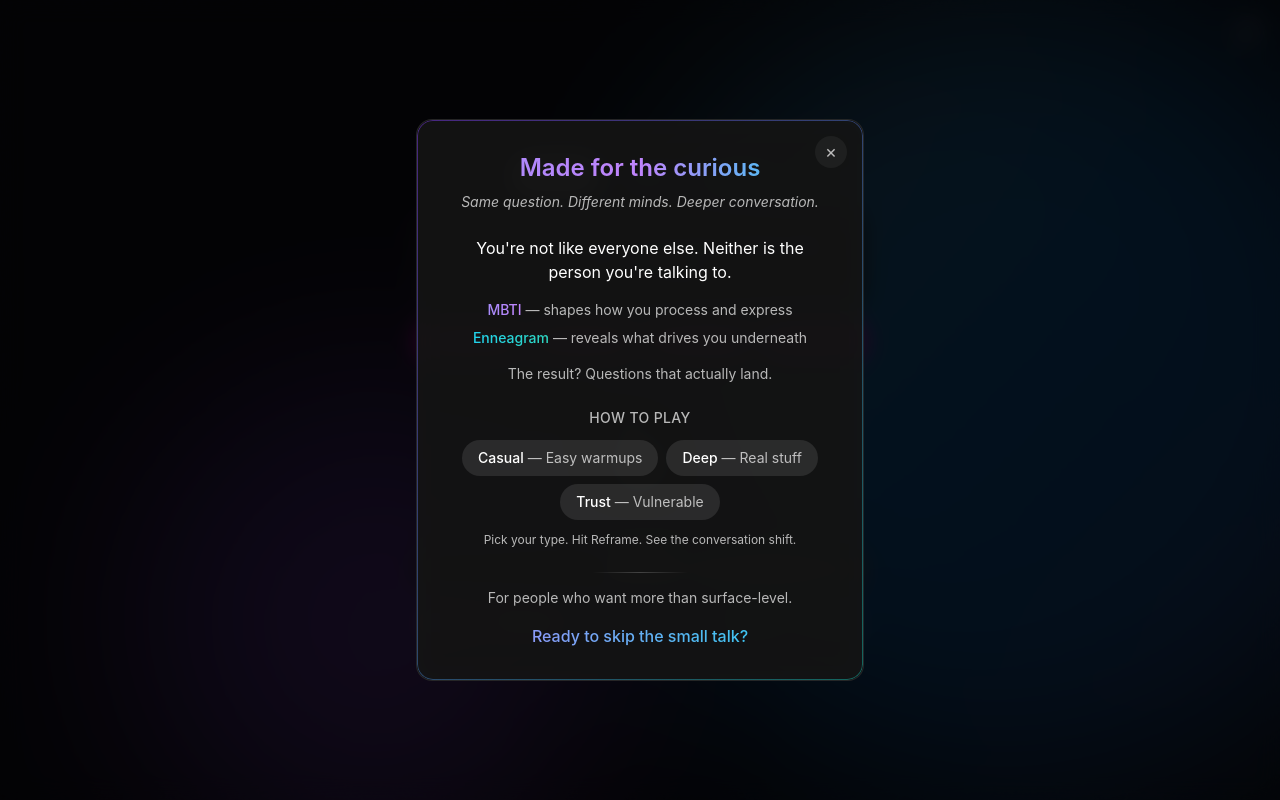
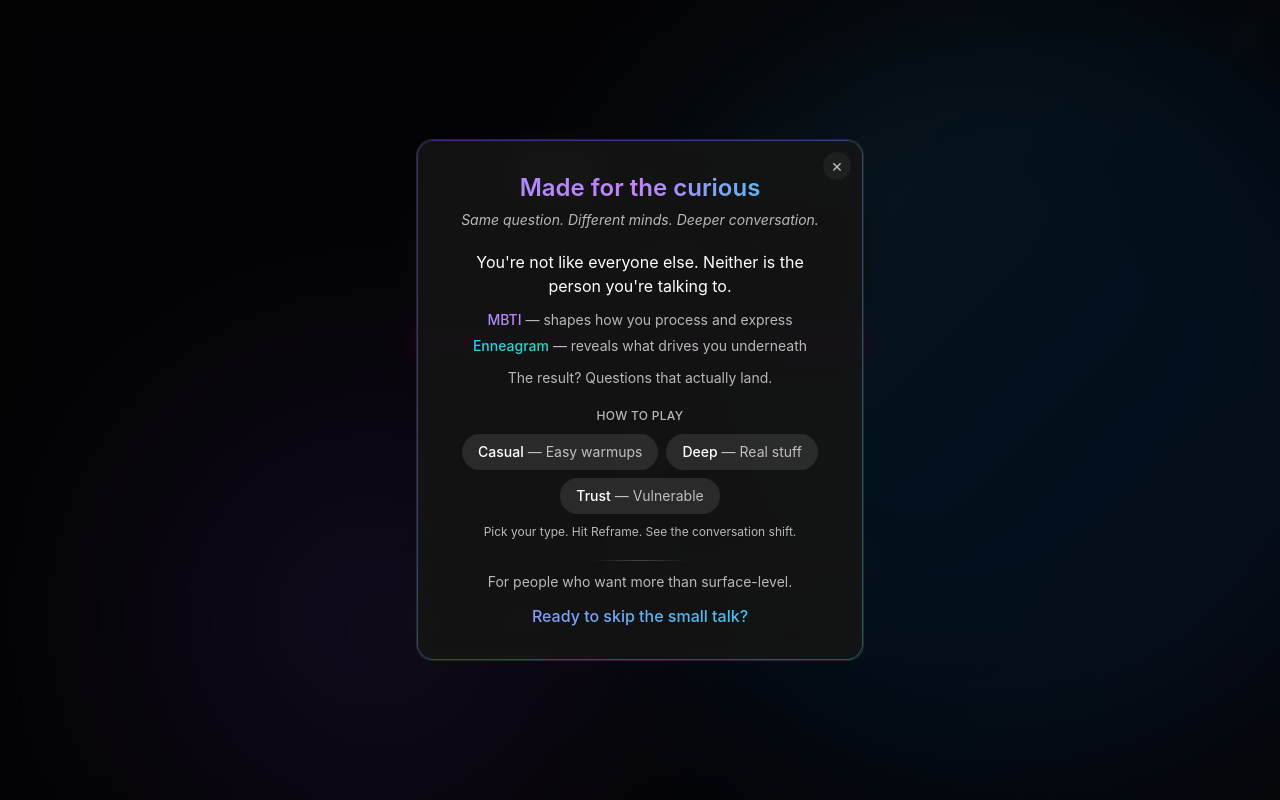
Before and after one commit to Eug-Chua/thoughtful_together, a React (Create React App) app in the folder frontend/: page / in a window 1280 px wide. Both pictures are taken after a click on the button "About". Built offline with nearby package versions, Linux system fonts and the light colour scheme; a web font is replaced by a local one.

Commit message:
fix: updated aboutmodal UI

```diff
--- a/frontend/src/components/AboutModal.jsx
+++ b/frontend/src/components/AboutModal.jsx
@@ -11,39 +11,41 @@ function AboutModal({ isOpen, onClose }) {
 
   return (
     <div
-      className="fixed inset-0 bg-black/70 backdrop-blur-md flex items-center justify-center z-50 px-6"
+      className="fixed inset-0 bg-black/70 backdrop-blur-md flex items-center justify-center z-50 px-4 py-6"
       onClick={handleBackdropClick}
     >
-      <div className="glass-card gradient-border rounded-2xl p-8 max-w-md w-full max-h-[80vh] overflow-y-auto animate-fade-in relative">
-        {/* Close button */}
+      {/* Outer wrapper with gradient border - doesn't scroll */}
+      <div className="glass-card gradient-border rounded-2xl max-w-md w-full max-h-[85vh] animate-fade-in relative flex flex-col">
+        {/* Close button - stays fixed */}
         <button
           onClick={onClose}
-          className="absolute top-4 right-4 w-8 h-8 rounded-full bg-white/5 hover:bg-white/10 text-text-secondary hover:text-text-primary transition-all duration-200 flex items-center justify-center text-lg"
+          className="absolute top-3 right-3 z-10 w-7 h-7 rounded-full bg-white/5 hover:bg-white/10 text-text-secondary hover:text-text-primary transition-all duration-200 flex items-center justify-center text-lg"
           aria-label="Close"
         >
           &times;
         </button>
 
-        {/* Content */}
-        <div className="space-y-6 text-text-primary">
+        {/* Scrollable content area */}
+        <div className="overflow-y-auto p-6 sm:p-8">
+          <div className="space-y-5 text-text-primary">
             {/* Header with gradient text */}
-          <div className="text-center space-y-2">
-            <h2 className="text-2xl font-semibold bg-gradient-to-r from-violet-400 via-purple-400 to-cyan-400 bg-clip-text text-transparent">
+            <div className="text-center space-y-1.5">
+              <h2 className="text-xl sm:text-2xl font-semibold bg-gradient-to-r from-violet-400 via-purple-400 to-cyan-400 bg-clip-text text-transparent">
                 Made for the curious
               </h2>
-            <p className="text-text-secondary text-sm italic">
+              <p className="text-text-secondary text-xs sm:text-sm italic">
                 Same question. Different minds. Deeper conversation.
               </p>
             </div>
 
             {/* What Makes This Different */}
-          <div className="space-y-4">
-            <p className="text-center">
+            <div className="space-y-3">
+              <p className="text-center text-sm sm:text-base">
                 You're not like everyone else. Neither is the person you're talking to.
               </p>
 
               {/* Feature list */}
-            <div className="space-y-2 text-sm text-center">
+              <div className="space-y-1.5 text-xs sm:text-sm text-center">
                 <p>
                   <span className="font-medium bg-gradient-to-r from-violet-400 to-purple-400 bg-clip-text text-transparent">MBTI</span>
                   <span className="text-text-secondary"> — shapes how you process and express</span>
@@ -54,42 +56,43 @@ function AboutModal({ isOpen, onClose }) {
                 </p>
               </div>
 
-            <p className="text-sm text-text-secondary text-center">
+              <p className="text-xs sm:text-sm text-text-secondary text-center">
                 The result? Questions that actually land.
               </p>
             </div>
 
             {/* How to Play - depth chips */}
-          <div className="space-y-3">
-            <p className="font-medium text-center text-sm uppercase tracking-wide text-text-secondary">How to play</p>
-            <div className="flex flex-wrap justify-center gap-2">
-              <span className="px-4 py-2 rounded-full bg-white/10 text-sm">
+            <div className="space-y-2.5">
+              <p className="font-medium text-center text-xs uppercase tracking-wide text-text-secondary">How to play</p>
+              <div className="flex flex-wrap justify-center gap-1.5 sm:gap-2">
+                <span className="px-3 py-1.5 sm:px-4 sm:py-2 rounded-full bg-white/10 text-xs sm:text-sm">
                   <span className="text-text-primary font-medium">Casual</span>
                   <span className="text-text-secondary"> — Easy warmups</span>
                 </span>
-              <span className="px-4 py-2 rounded-full bg-white/10 text-sm">
+                <span className="px-3 py-1.5 sm:px-4 sm:py-2 rounded-full bg-white/10 text-xs sm:text-sm">
                   <span className="text-text-primary font-medium">Deep</span>
                   <span className="text-text-secondary"> — Real stuff</span>
                 </span>
-              <span className="px-4 py-2 rounded-full bg-white/10 text-sm">
+                <span className="px-3 py-1.5 sm:px-4 sm:py-2 rounded-full bg-white/10 text-xs sm:text-sm">
                   <span className="text-text-primary font-medium">Trust</span>
                   <span className="text-text-secondary"> — Vulnerable</span>
                 </span>
               </div>
-            <p className="text-xs text-text-secondary text-center">
+              <p className="text-[10px] sm:text-xs text-text-secondary text-center">
                 Pick your type. Hit Reframe. See the conversation shift.
               </p>
             </div>
 
             {/* Invitation - with subtle gradient divider */}
-          <div className="pt-4 relative">
+            <div className="pt-3 relative">
               <div className="absolute top-0 left-1/2 -translate-x-1/2 w-24 h-px bg-gradient-to-r from-transparent via-white/20 to-transparent"></div>
-            <p className="text-sm text-text-secondary text-center">
+              <p className="text-xs sm:text-sm text-text-secondary text-center">
                 For people who want more than surface-level.
               </p>
-            <p className="text-center mt-4 font-medium bg-gradient-to-r from-violet-400 to-cyan-400 bg-clip-text text-transparent">
+              <p className="text-center mt-3 text-sm sm:text-base font-medium bg-gradient-to-r from-violet-400 to-cyan-400 bg-clip-text text-transparent">
                 Ready to skip the small talk?
               </p>
+            </div>
           </div>
         </div>
       </div>
```
Lines whose indentation alone changed are shown as unchanged.
